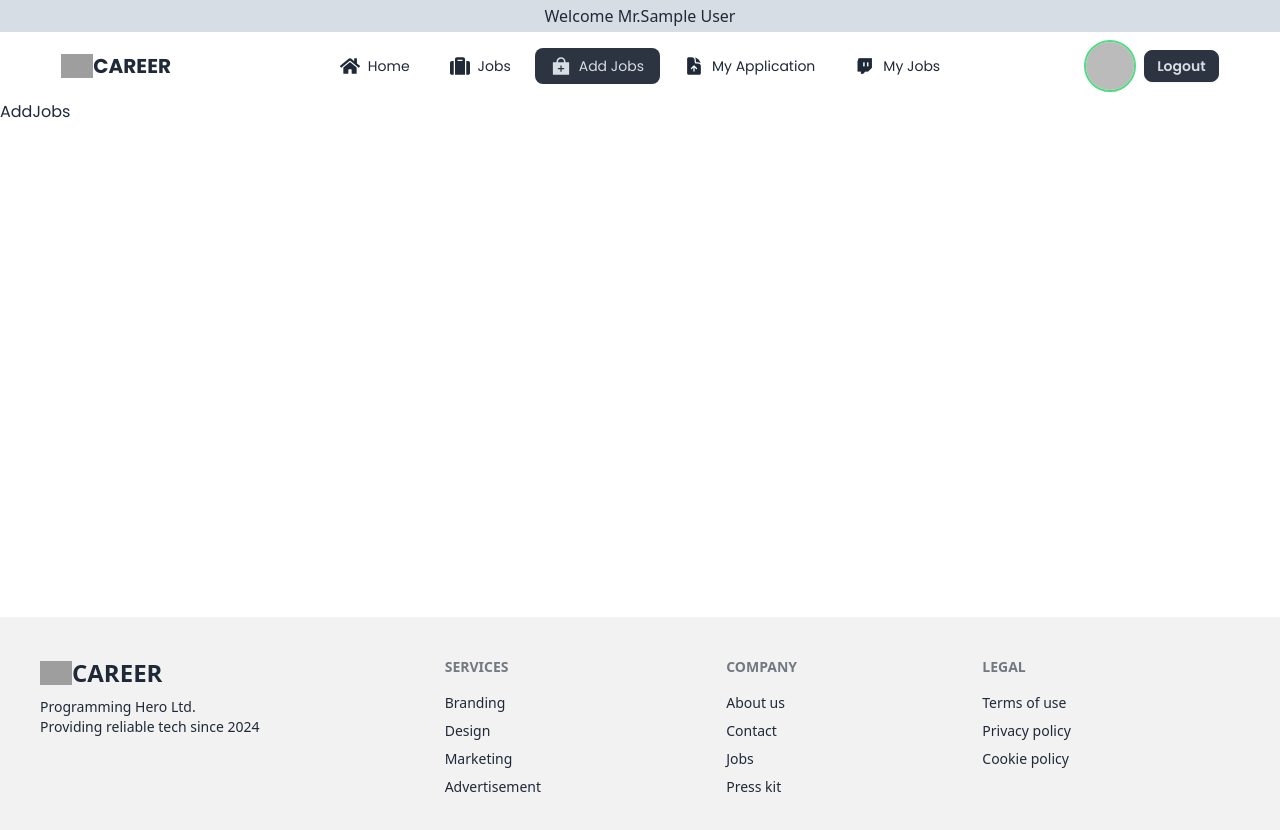
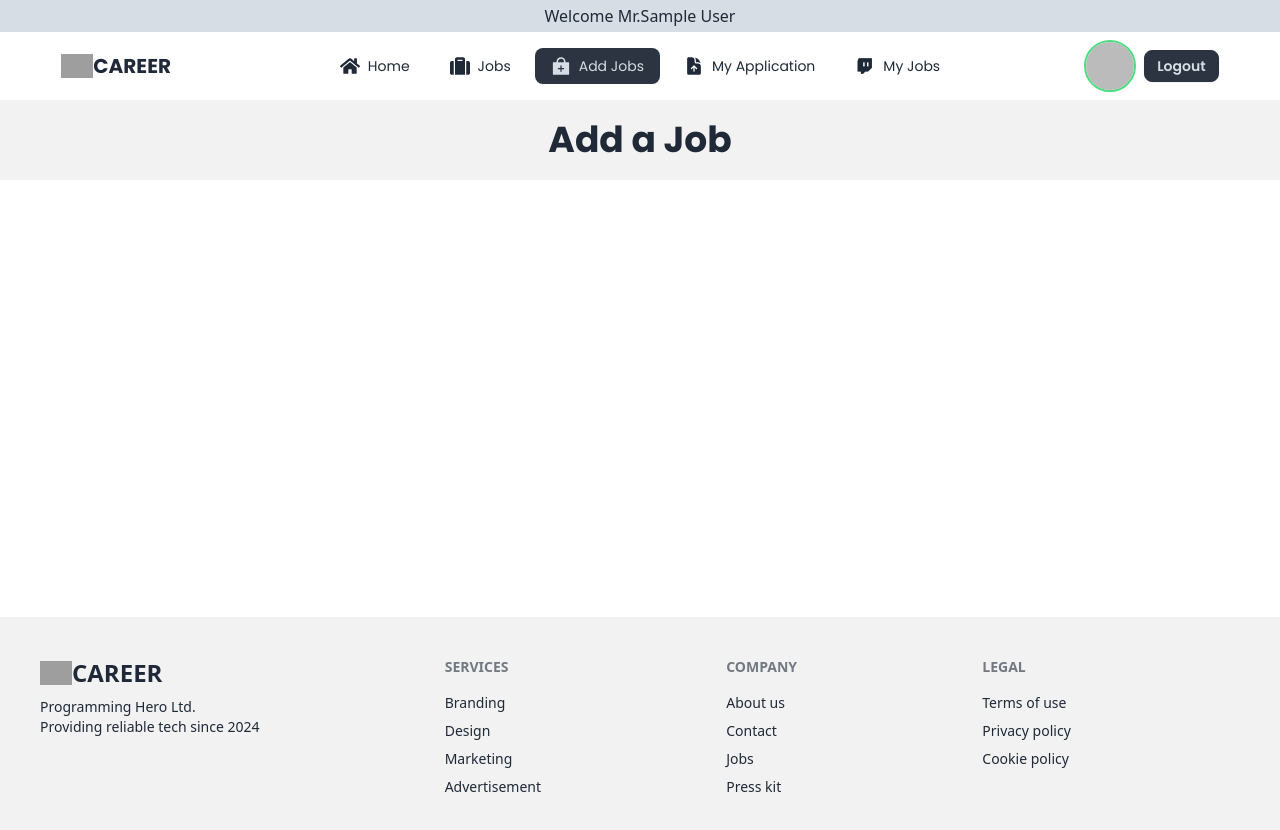
Before and after one commit to ferdouszihad/Job-portal-pro-client, a React (Vite) app: page /add-jobs in a window 1280 px wide. Shown: the top 830 px of the page. Built offline with nearby package versions, Linux system fonts and the light colour scheme; no server answers; sample sign-in values are in the browser's storage; grey boxes are pictures that could not be loaded.

Commit message:
59-5-1 	project set-up and create Add Job API

```diff
--- /dev/null
+++ b/src/pages/AddJob.jsx
@@ -0,0 +1,11 @@
+const AddJob = () => {
+  return (
+    <div>
+      <h1 className="bg-base-200 text-center text-4xl font-bold py-5">
+        Add a Job
+      </h1>
+    </div>
+  );
+};
+
+export default AddJob;
--- a/src/routes/router.jsx
+++ b/src/routes/router.jsx
@@ -7,6 +7,7 @@ import JobDetails from "../pages/JobDetails";
 import ApplicationForm from "../pages/ApplicationForm";
 import PrivateRoute from "./PrivateRoute";
 import MyApplication from "../pages/MyApplication";
+import AddJob from "../pages/AddJob";
 
 const router = createBrowserRouter([
   {
@@ -53,7 +54,11 @@ const router = createBrowserRouter([
       },
       {
         path: "/add-jobs",
-        element: <h2>AddJobs</h2>,
+        element: (
+          <PrivateRoute>
+            <AddJob></AddJob>
+          </PrivateRoute>
+        ),
       },
       {
         path: "/login",
--- a/structure.js
+++ b/structure.js
@@ -19,6 +19,7 @@ export const sampleJob = {
   hr_name: "string",
   hr_image: "photoURL",
 };
+
 
 export const sampleApplication = {
   //from  user
@@ -48,5 +49,5 @@ export const sampleApplication = {
 
   //onSubmission
   status: "pending-review",
-  submitted_at:"CurrentDate in ISO string"
+  submitted_at: "CurrentDate in ISO string",
 };
```
Also changed, not shown: 1 other file (tests, documents, lock files or other folders).
